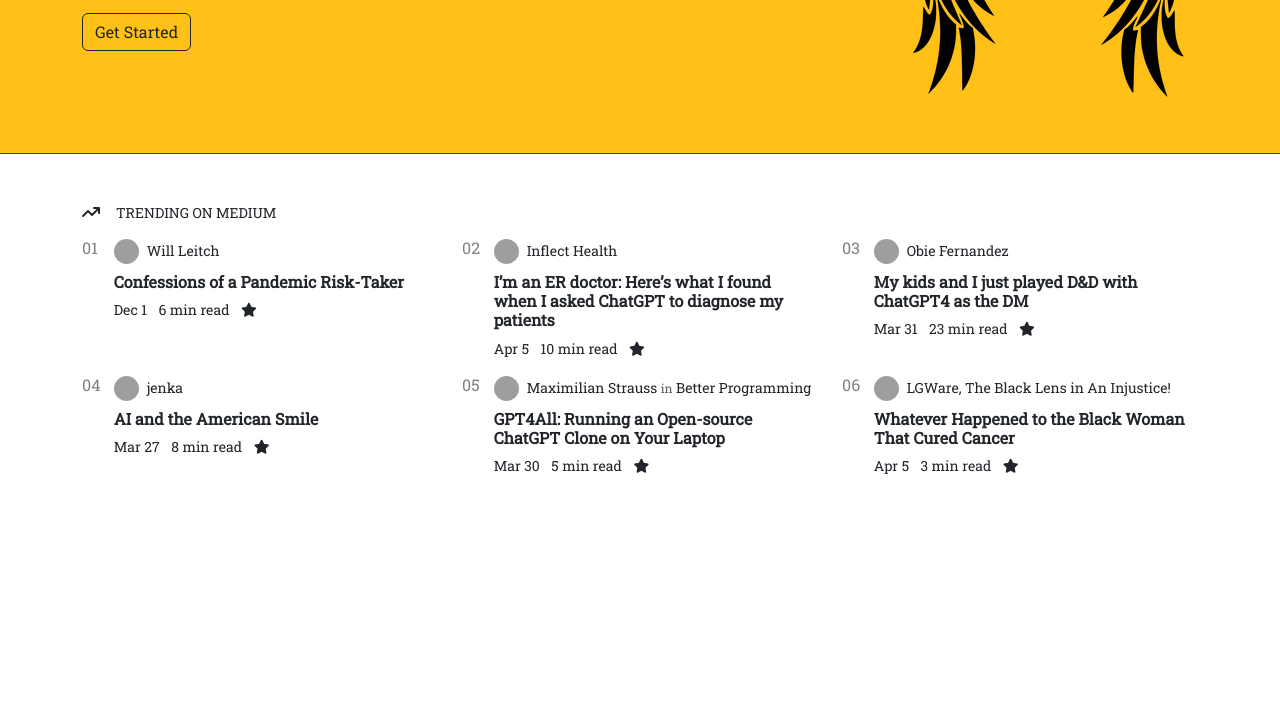
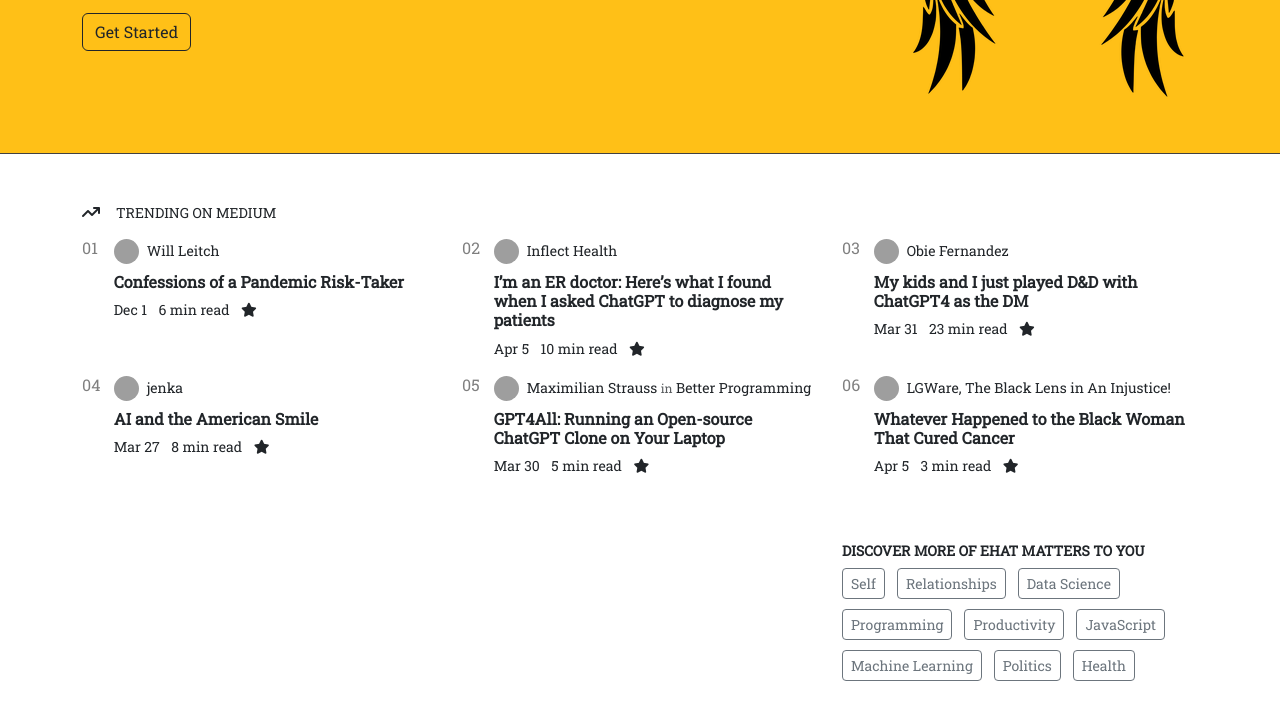
Before and after one commit to rabiakaya0/websitesinasilyapilir, a plain HTML site: page index.html in a window 1280 px wide. Shown: the part 354-1061 px from the top of the page. Before the commit the page ends 846 px from the top, so only its background shows below. Drawn offline with Linux system fonts and the light colour scheme; grey boxes are pictures that could not be loaded.

Commit message:
part 3 bitti

```diff
--- a/css/medium.css
+++ b/css/medium.css
@@ -8,3 +8,7 @@ body {
 .bg-borderbottom {
     border-bottom: 1px solid #414141;
 }
+
+.aside-buttons > li {
+    margin-bottom: 10px;
+}
--- a/index.html
+++ b/index.html
@@ -192,6 +192,43 @@
           </div>
         </article>
       </div>
+      <div class="row mt-5">
+        <section class="col-sm-8">
+
+        </section>
+        <aside class="col-sm-4">
+          <h6><small><strong>DISCOVER MORE OF EHAT MATTERS TO YOU</strong></small></h6>
+          <ul class="list-inline aside-buttons">
+            <li class="list-inline-item">
+              <a href="" class="btn btn-sm btn-outline-secondary">Self</a>
+            </li>
+            <li class="list-inline-item">
+              <a href="" class="btn btn-sm btn-outline-secondary">Relationships</a>
+            </li>
+            <li class="list-inline-item">
+              <a href="" class="btn btn-sm btn-outline-secondary">Data Science</a>
+            </li>
+            <li class="list-inline-item">
+              <a href="" class="btn btn-sm btn-outline-secondary">Programming</a>
+            </li>
+            <li class="list-inline-item">
+              <a href="" class="btn btn-sm btn-outline-secondary">Productivity</a>
+            </li>
+            <li class="list-inline-item">
+              <a href="" class="btn btn-sm btn-outline-secondary">JavaScript</a>
+            </li>
+            <li class="list-inline-item">
+              <a href="" class="btn btn-sm btn-outline-secondary">Machine Learning</a>
+            </li>
+            <li class="list-inline-item">
+              <a href="" class="btn btn-sm btn-outline-secondary">Politics</a>
+            </li>
+            <li class="list-inline-item">
+              <a href="" class="btn btn-sm btn-outline-secondary">Health</a>
+            </li>
+          </ul>
+        </aside>
+      </div>
     </div>
 
 
```
